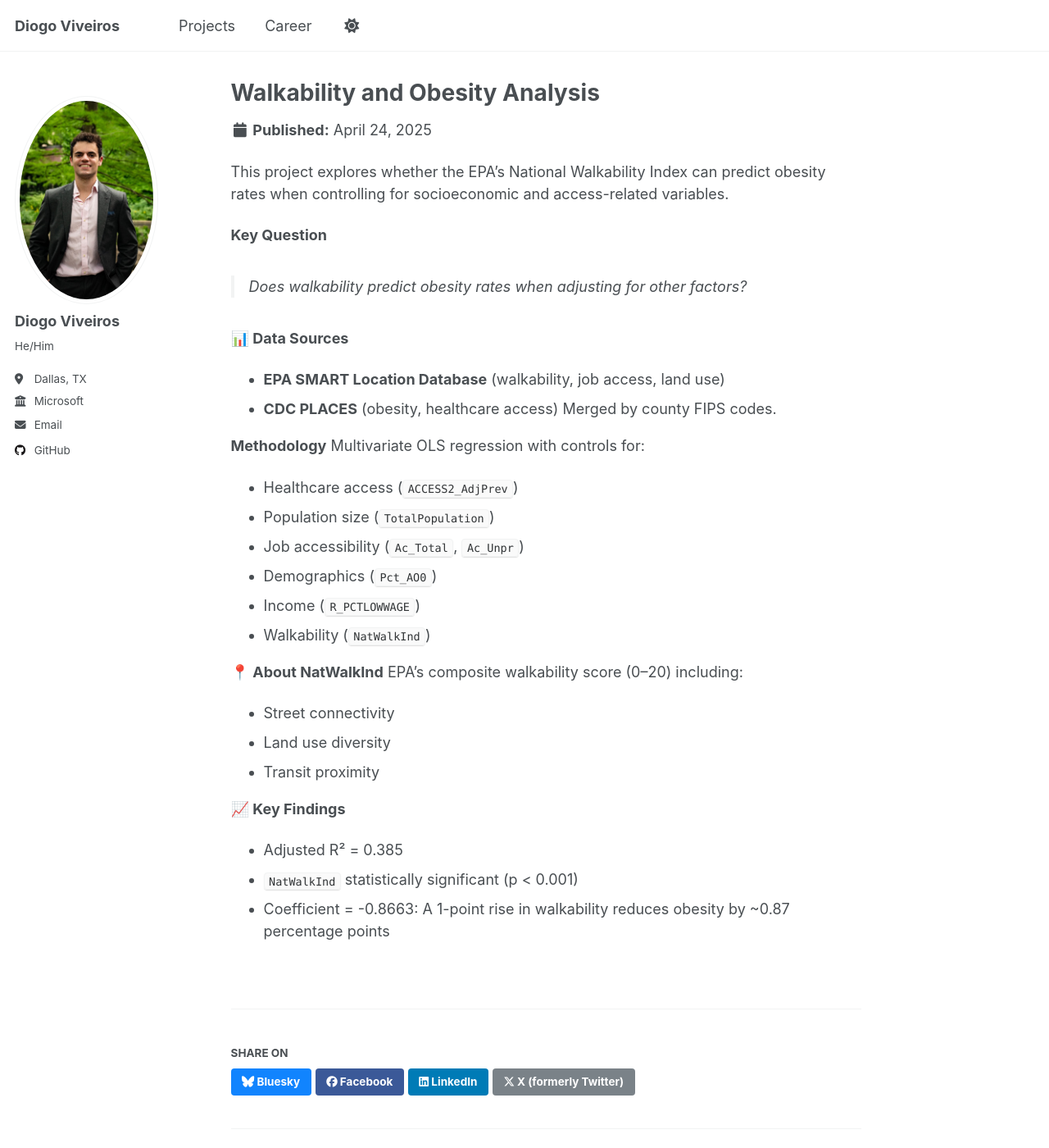
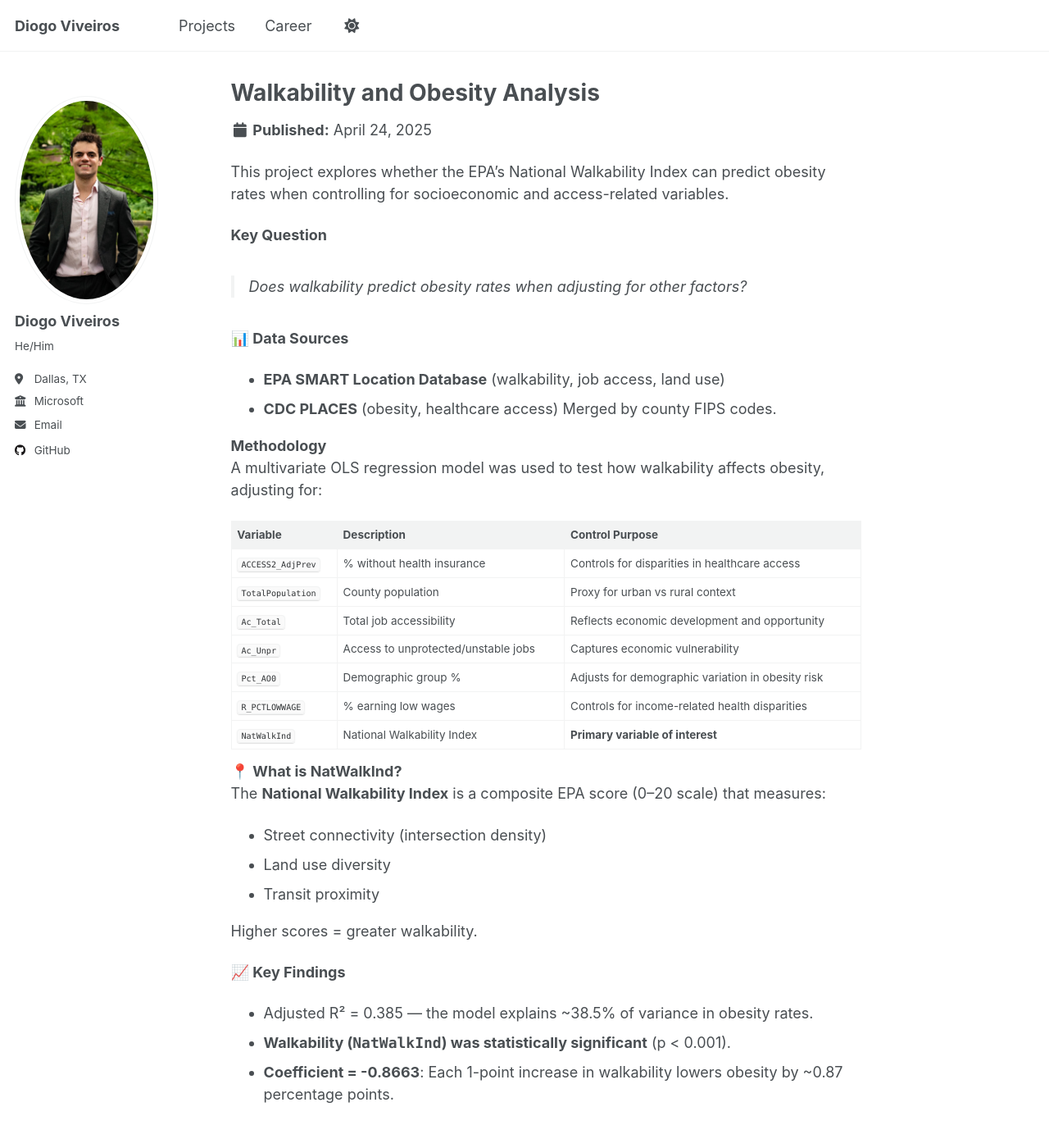
Before and after one commit to diogoviveiros/diogoviveiros.github.io, a Jekyll site: the page built from _portfolio/walkability_obesity.md, in a window 1280 px wide and 1400 px high. Shown: the whole window at 82% size. Built offline with Jekyll 4.4.1, drawn with Linux system fonts in a browser that asks for light colours.

Commit message:
Update walkability_obesity.md

```diff
--- a/_portfolio/walkability_obesity.md
+++ b/_portfolio/walkability_obesity.md
@@ -14,21 +14,27 @@ This project explores whether the EPA's National Walkability Index can predict o
 Merged by county FIPS codes.
 
 **Methodology**
-Multivariate OLS regression with controls for:
-- Healthcare access (`ACCESS2_AdjPrev`)
-- Population size (`TotalPopulation`)
-- Job accessibility (`Ac_Total`, `Ac_Unpr`)
-- Demographics (`Pct_AO0`)
-- Income (`R_PCTLOWWAGE`)
-- Walkability (`NatWalkInd`)
+A multivariate OLS regression model was used to test how walkability affects obesity, adjusting for:
 
-**📍 About NatWalkInd**
-EPA's composite walkability score (0–20) including:
-- Street connectivity
+| Variable           | Description                              | Control Purpose                                         |
+|--------------------|------------------------------------------|----------------------------------------------------------|
+| `ACCESS2_AdjPrev`  | % without health insurance               | Controls for disparities in healthcare access            |
+| `TotalPopulation`  | County population                        | Proxy for urban vs rural context                         |
+| `Ac_Total`         | Total job accessibility                  | Reflects economic development and opportunity            |
+| `Ac_Unpr`          | Access to unprotected/unstable jobs      | Captures economic vulnerability                         |
+| `Pct_AO0`          | Demographic group %                      | Adjusts for demographic variation in obesity risk        |
+| `R_PCTLOWWAGE`     | % earning low wages                      | Controls for income-related health disparities           |
+| `NatWalkInd`       | National Walkability Index               | **Primary variable of interest**                         |
+
+**📍 What is NatWalkInd?**
+The **National Walkability Index** is a composite EPA score (0–20 scale) that measures:
+- Street connectivity (intersection density)
 - Land use diversity
 - Transit proximity
 
+Higher scores = greater walkability.
+
 **📈 Key Findings**
-- Adjusted R² = 0.385
-- `NatWalkInd` statistically significant (p < 0.001)
-- Coefficient = -0.8663: A 1-point rise in walkability reduces obesity by ~0.87 percentage points
+- Adjusted R² = 0.385 — the model explains ~38.5% of variance in obesity rates.
+- **Walkability (`NatWalkInd`) was statistically significant** (p < 0.001).
+- **Coefficient = -0.8663**: Each 1-point increase in walkability lowers obesity by ~0.87 percentage points.
```
